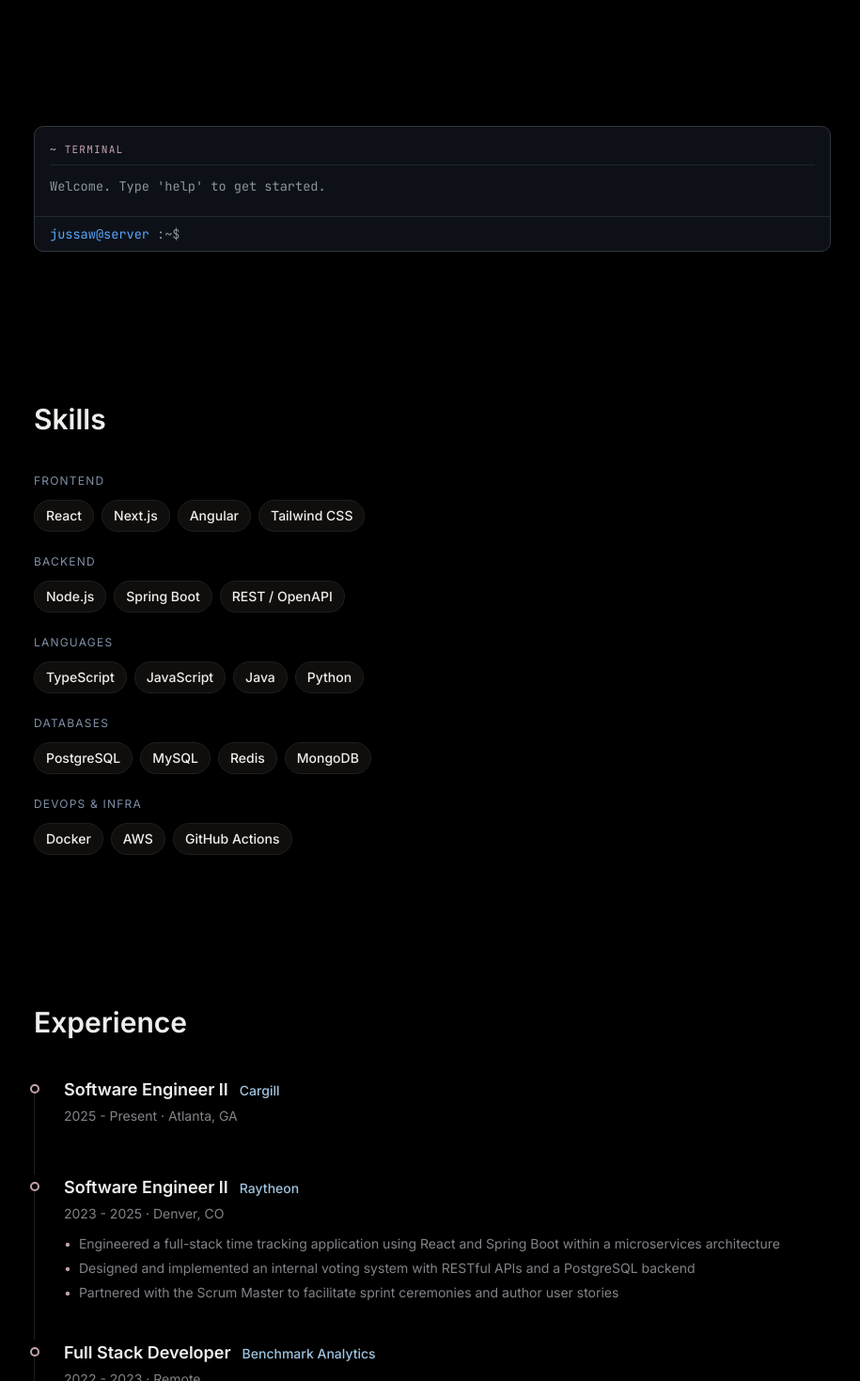
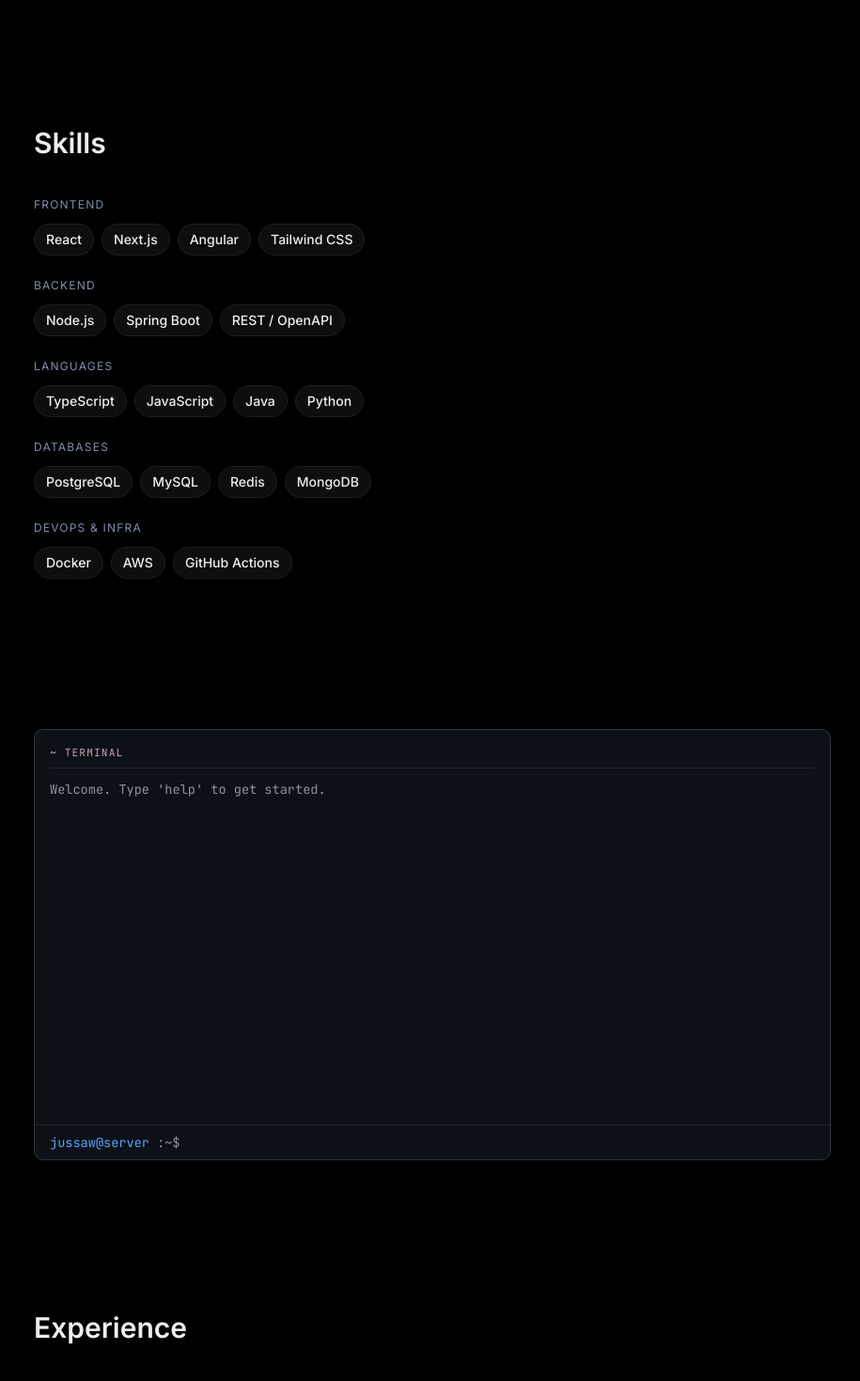
Before and after one commit to jussaw/jussaw-app, a Next.js app in the folder web/: page / in a window 1280 px wide. Shown: the part 800-2270 px from the top of the page at 94% size, without its empty margins (180-1095 px from the left). Built offline with nearby package versions, Linux system fonts and the light colour scheme.

Commit message:
feat: move terminal section to after skills
Reorders terminal below skills in page layout and scrollbar so visitors
encounter it after reading the skills section, making the cat commands
more rewarding.

```diff
--- a/web/src/app/page.tsx
+++ b/web/src/app/page.tsx
@@ -15,8 +15,8 @@
     <main className="min-h-screen pt-12" style={{ background: "var(--color-bg)" }}>
       <Header />
       <Hero id="hero" layout="left-aligned" headingStyle="bold-sans" />
+      <Skills displayMode="grouped" />
       <Terminal />
-      <Skills displayMode="grouped" />
       <Experience displayMode="timeline" />
       <Projects />
       <Hobbies />
--- a/web/src/components/sections/Terminal.tsx
+++ b/web/src/components/sections/Terminal.tsx
@@ -89,7 +89,7 @@
         }}
       >
         {/* Scrollable output */}
-        <div ref={outputRef} style={{ overflowY: 'auto', padding: '1rem', maxHeight: '300px' }}>
+        <div ref={outputRef} style={{ overflowY: 'auto', padding: '1rem', height: '420px' }}>
           {/* Inline label — no separate toolbar */}
           <div
             style={{
--- a/web/src/hooks/useActiveSection.ts
+++ b/web/src/hooks/useActiveSection.ts
@@ -4,8 +4,8 @@
 
 export const SECTIONS = [
   { id: "hero", label: "jussaw" },
+  { id: "skills", label: "Skills" },
   { id: "terminal", label: "Terminal" },
-  { id: "skills", label: "Skills" },
   { id: "experience", label: "Experience" },
   { id: "projects",   label: "Projects"   },
   { id: "hobbies",    label: "Hobbies"    },
```
